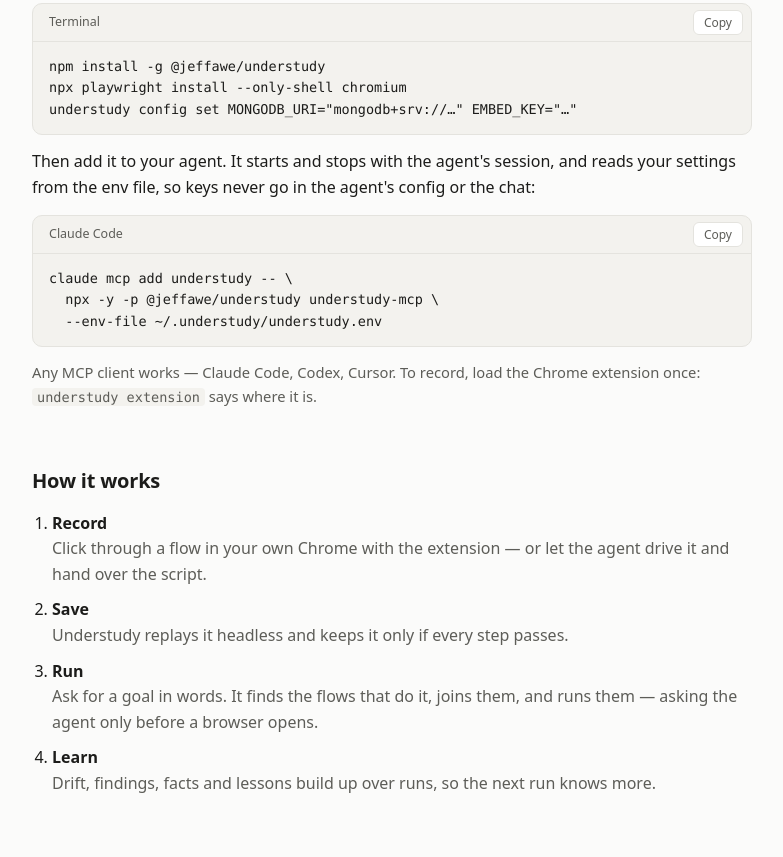
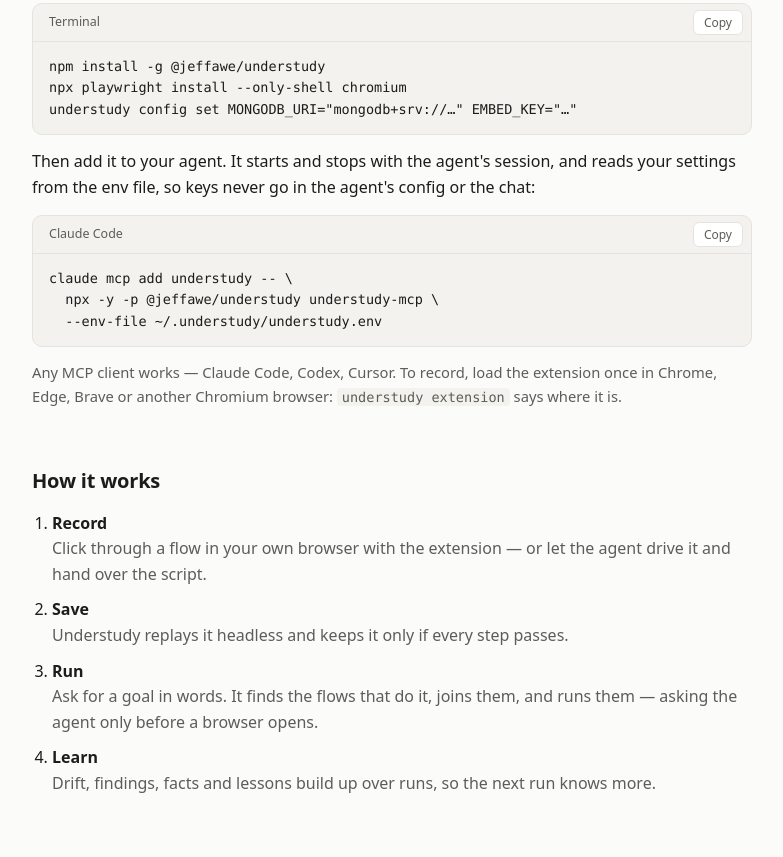
Before and after one commit to Jeffawe/UnderStudy, a browser extension: page site/index.html in a window 1280 px wide. Shown: the part 998-1855 px from the top of the page, without its empty margins (248-1031 px from the left). Drawn offline with Linux system fonts and the light colour scheme.

Commit message:
Cover Chromium browsers in the extension docs and drop its internals section

```diff
--- a/site/index.html
+++ b/site/index.html
@@ -56,7 +56,7 @@
 <main>
   <span class="tag">MCP server · open source · Apache-2.0</span>
   <h1>End-to-end tests your agent remembers.</h1>
-  <p class="lede">Record a flow once in your own Chrome. Understudy remembers it, replays it as a test, notices when your app changes, and runs goals you describe in words — including goals that need pieces of several recordings.</p>
+  <p class="lede">Record a flow once in your own browser. Understudy remembers it, replays it as a test, notices when your app changes, and runs goals you describe in words — including goals that need pieces of several recordings.</p>
   <div class="actions">
     <a class="btn primary" href="#install">Install</a>
     <a class="btn" href="https://www.npmjs.com/package/@jeffawe/understudy">npm</a>
@@ -80,11 +80,11 @@ understudy config set MONGODB_URI="mongodb+srv://…" EMBED_KEY="…"</pre></div
   <div class="code"><div class="bar"><span>Claude Code</span><button type="button">Copy</button></div><pre>claude mcp add understudy -- \
   npx -y -p @jeffawe/understudy understudy-mcp \
   --env-file ~/.understudy/understudy.env</pre></div>
-  <p class="note">Any MCP client works — Claude Code, Codex, Cursor. To record, load the Chrome extension once: <code>understudy extension</code> says where it is.</p>
+  <p class="note">Any MCP client works — Claude Code, Codex, Cursor. To record, load the extension once in Chrome, Edge, Brave or another Chromium browser: <code>understudy extension</code> says where it is.</p>
 
   <h2>How it works</h2>
   <ol class="steps">
-    <li><strong>Record</strong><span>Click through a flow in your own Chrome with the extension — or let the agent drive it and hand over the script.</span></li>
+    <li><strong>Record</strong><span>Click through a flow in your own browser with the extension — or let the agent drive it and hand over the script.</span></li>
     <li><strong>Save</strong><span>Understudy replays it headless and keeps it only if every step passes.</span></li>
     <li><strong>Run</strong><span>Ask for a goal in words. It finds the flows that do it, joins them, and runs them — asking the agent only before a browser opens.</span></li>
     <li><strong>Learn</strong><span>Drift, findings, facts and lessons build up over runs, so the next run knows more.</span></li>
```
Also changed, not shown: README.md, extension/README.md.
